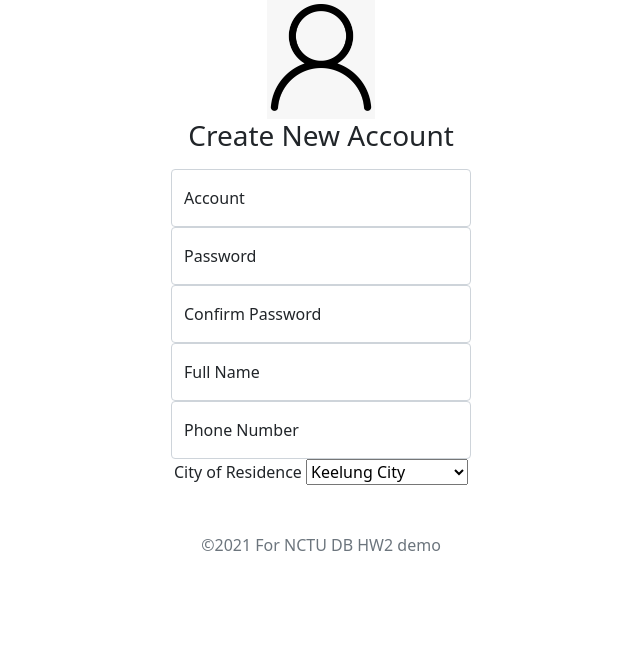
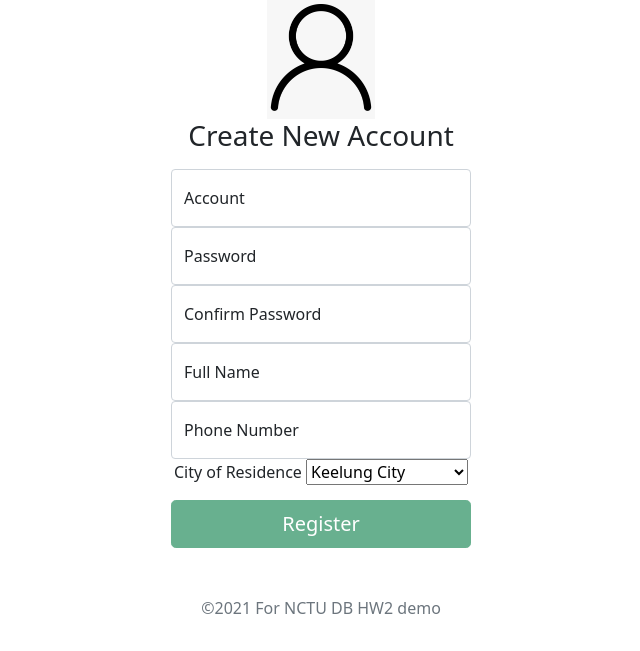
Before and after one commit to kiraskywing/DBproject, a PHP site: page / in a window 1280 px wide, after a click on "Register". Shown: the part 178-829 px from the top of the page, without its empty margins (319-959 px from the left). Before the commit the page ends 729 px from the top, so only its background shows below. Run offline with PHP 8.4, Linux system fonts and the light colour scheme.

Commit message:
Update index.php

```diff
--- a/index.php
+++ b/index.php
@@ -245,6 +245,8 @@
                             </select>
                             <div id="city-of-residence-notice" class="place-right">City of residence 不能為空</div>
                         </div>
+
+                        <button disabled id="submit-button" class="login-button w-100 btn btn-lg btn-success" type="submit">Register</button>
                         <p class="mt-5 mb-3 text-muted">©2021 For NCTU DB HW2 demo</p>
                     </form>
                 </main>
```
